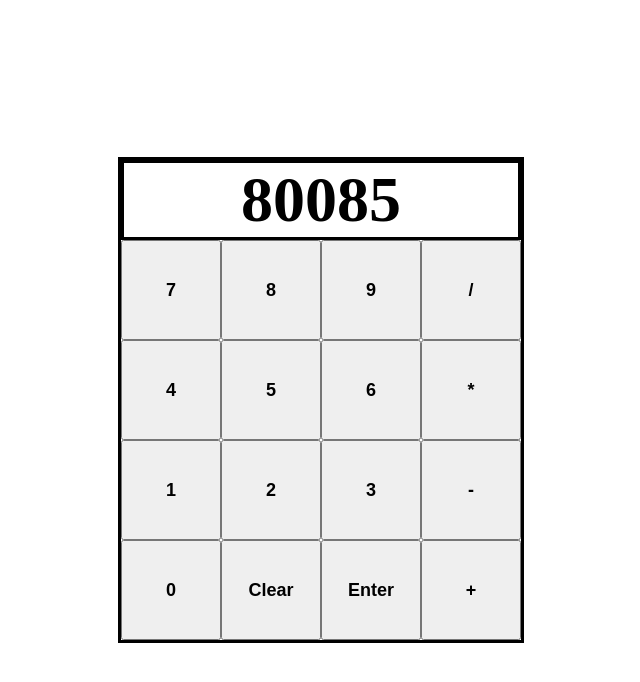
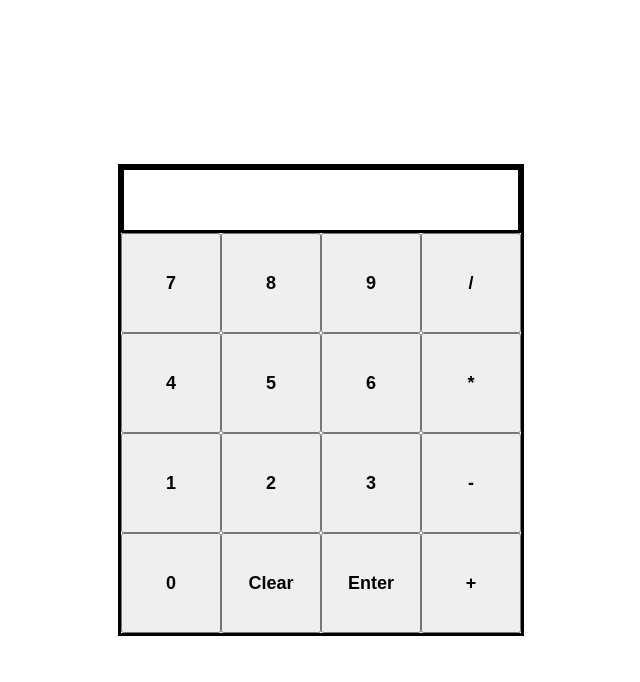
Before and after one commit to Gomeschian/odin-project-calculator, a plain HTML site: page index.html in a window 1280 px wide. Both pictures are taken after a click on the button "Clear". Shown: the whole page, without its empty margins (319-959 px from the left). Drawn offline with Linux system fonts and the light colour scheme.

Commit message:
Make keys update the display with their name. Clear key clears the display.

```diff
--- a/calculator.js
+++ b/calculator.js
@@ -1,3 +1,18 @@
+let displayValue = "";
+const keys = Array.from(document.querySelectorAll(".key"));
+const display = document.querySelector(".screen");
+
+const updateDisplay = function(e)
+{
+  displayValue = e.target.textContent;
+  if (e.target.textContent === "Clear")
+  {
+    displayValue = "";
+    return display.textContent = "";
+  }
+  display.textContent += displayValue;
+}
+
 const add = function(num1, num2) {
 	return num1 + num2;
 };
@@ -38,3 +53,7 @@ const operate = function(operator, number1, number2) {
     return divide(number1, number2);
   }
 };
+keys.forEach(key => key.addEventListener("click",(e) =>
+{
+  return updateDisplay(e);
+}));
--- a/index.html
+++ b/index.html
@@ -5,7 +5,6 @@
     <meta http-equiv="X-UA-Compatible" content="IE=edge">
     <meta name="viewport" content="width=device-width, initial-scale=1.0">
     <link rel="stylesheet" href="./style.css">
-    <link rel="script" href="./calculator.js" defer>
     <title>Calculator</title>
 </head>
 <body>
@@ -32,6 +31,6 @@
             </div>
         </div>
     </div>
-
+    <script src ="./calculator.js"></script>
 </body>
 </html>
--- a/style.css
+++ b/style.css
@@ -18,13 +18,12 @@ html{
 }
 
 .screen{
-    display: flex;
-    height: fit-content;
-    justify-content: center;
-    align-items: flex-end;
+    width: 394px;
+    height: 60px;
+    text-align: end;
     border-style: solid;
     font-weight: bolder;
-    font-size: 4em;
+    font-size: 60px;
 }
 
 .keypad{
```
